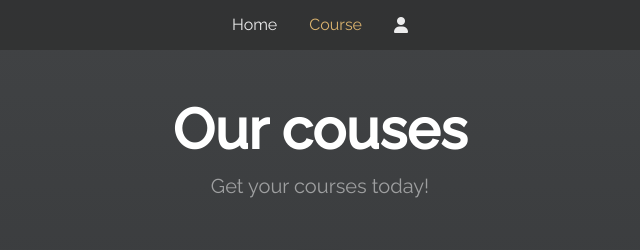
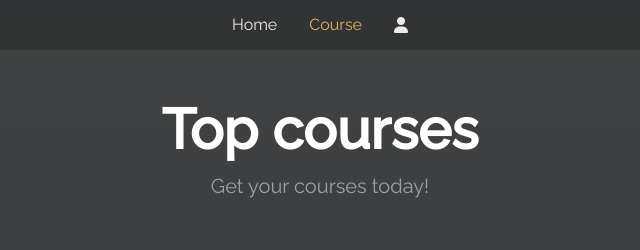
Before and after one commit to ocvb/IAD_Project, a PHP site: page /course.php in a window 1280 px wide. Shown: the top 250 px of the page, without its empty margins (320-960 px from the left). Run offline with PHP 8.4, Linux system fonts and the light colour scheme; data comes from the database, SQL or seed files in the repository; data that the repository does not hold is empty.

Commit message:
cahgne again

```diff
--- a/course.php
+++ b/course.php
@@ -4,8 +4,7 @@ include_once "admin_check.php";
 echo "<script>var storage = sessionStorage.getItem('user');</script>";
 $storage = '<script>document.write(storage);</script>';
 
-function update_product($id)
-{
+function update_product($id) {
     global $db;
     $productid = $id;
     $sql = "SELECT price FROM course WHERE course_id = $productid";
@@ -13,8 +12,7 @@ function update_product($id)
     $row = mysqli_fetch_array($result);
     return $row['price'];
 }
-function product_name($id)
-{
+function product_name($id) {
     global $db;
     $productid = $id;
     $sql = "SELECT course_name FROM course WHERE course_id = $productid";
@@ -67,7 +65,7 @@ function product_name($id)
         <section class="py-5">
             <div class="container px-4 px-lg-5 my-5">
                 <div class="text-center text-white">
-                    <h1 class="display-4 fw-bolder">Our couses</h1>
+                    <h1 class="display-4 fw-bolder">Top courses</h1>
                     <p class="lead fw-normal text-white-50 mb-0">Get your courses today!</p>
                 </div>
             </div>
```
